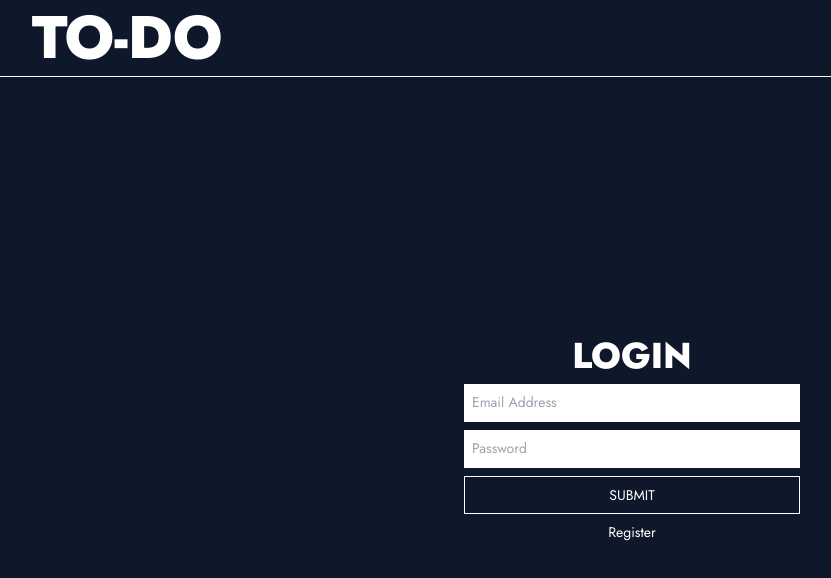
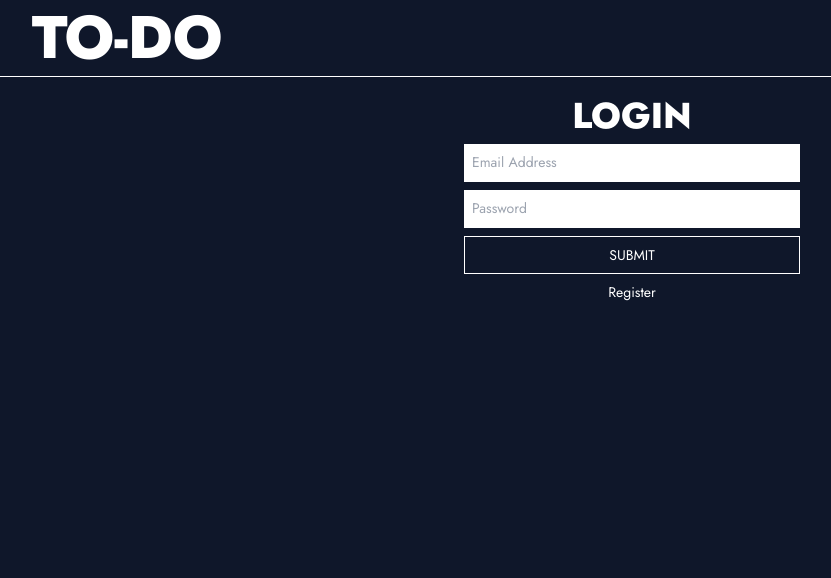
Before and after one commit to sid-lakhani/To-Do, a Next.js app: page / in a window 1280 px wide. Shown: the top 578 px of the page, without its empty margins (8-839 px from the left). Built offline with nearby package versions, Linux system fonts and the light colour scheme; no server answers.

Commit message:
Update Layout.js

```diff
--- a/components/Layout.js
+++ b/components/Layout.js
@@ -8,7 +8,9 @@ export default function Layout(props) {
     return (
         <div className='flex flex-col min-h-screen relative bg-slate-900 text-white'>
             <Header />
-            <main className='flex-1 overflow-y-auto flex flex-col p-4'>{children}</main>
+            <div className='fixed top-20 bottom-10 left-0 w-full overflow-hidden'>
+                <main className='h-full overflow-y-auto p-4'>{children}</main>
+            </div>
             <Footer />
         </div>
     )
```
